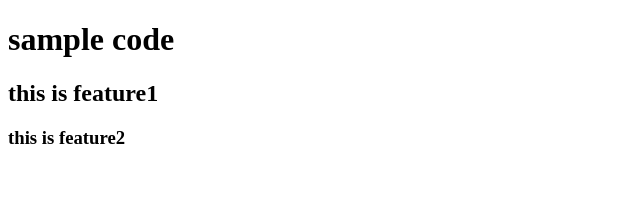
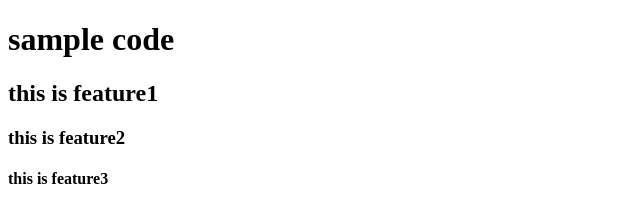
Before and after one commit to umerpatvegar/demo, a plain HTML site: page index.html in a window 1280 px wide. Shown: the whole page, without its empty margins (0-640 px from the left). Drawn offline with Linux system fonts and the light colour scheme.

Commit message:
added feature 3

```diff
--- a/index.html
+++ b/index.html
@@ -8,6 +8,14 @@
 <body>
     <h1>sample code</h1>
     <h2>this is feature1</h2>
+
     <h3>this is feature2</h3>
+
+
+    <h4>this is feature3</h4>
+
+
+
+
 </body>
 </html>
```
